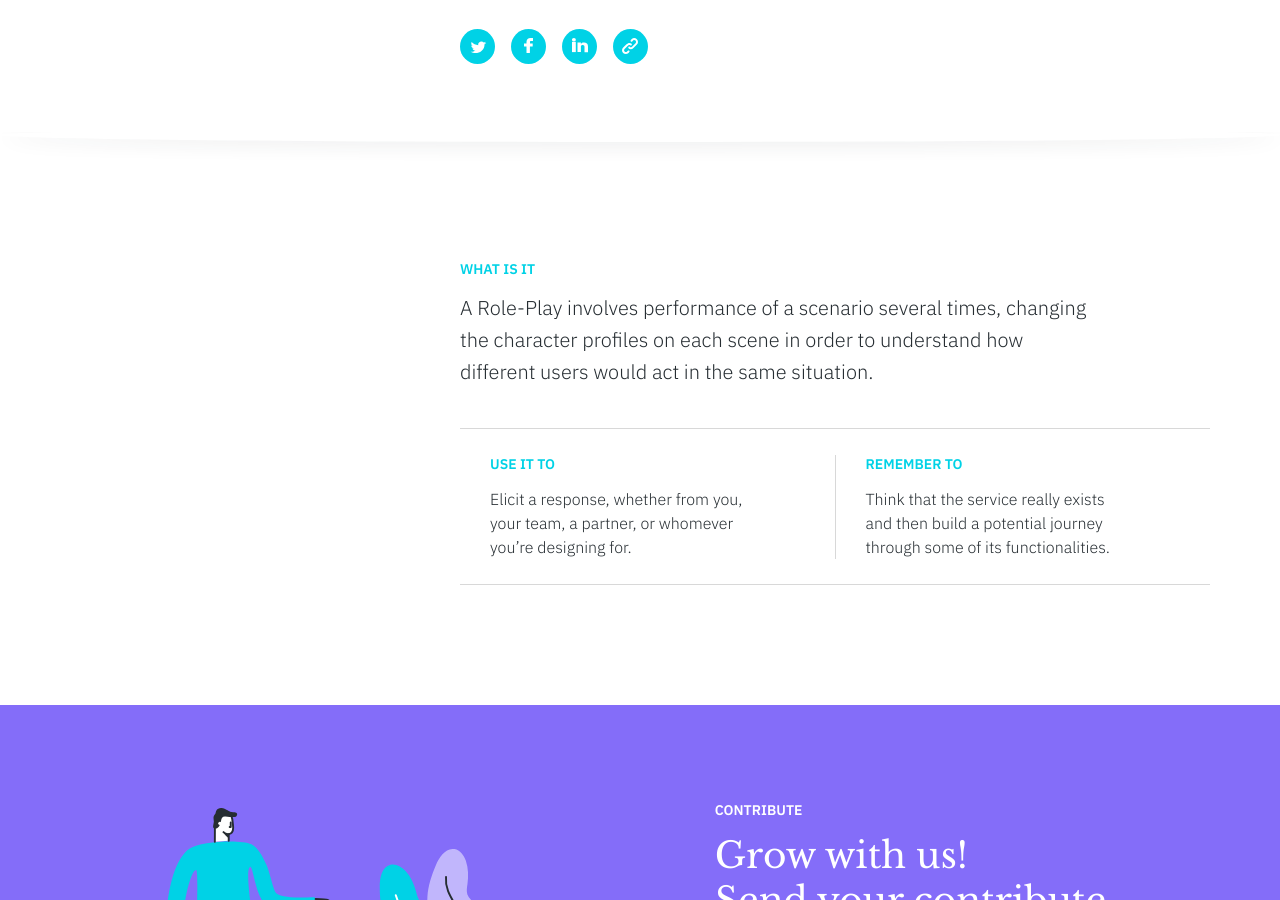
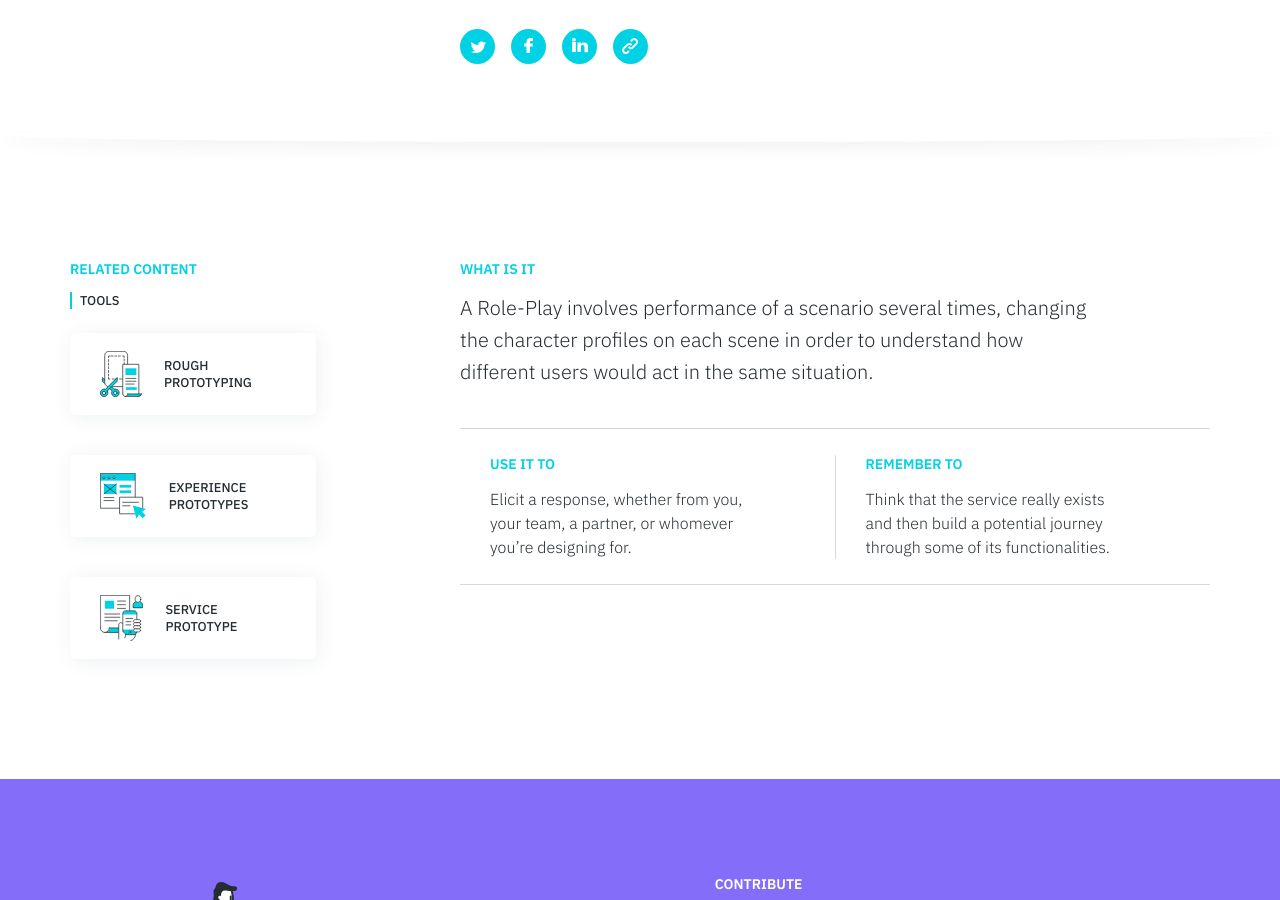
Before and after one commit to service-design-tools/sdt-website, a Jekyll site: the page built from _tools/role-playing.md, in a window 1280 px wide and 900 px high, scrolled down 434 px. Built offline with Jekyll 4.4.1, drawn with Linux system fonts in a browser that asks for light colours.

Commit message:
Update tool “role-playing”

```diff
--- a/_tools/role-playing.md
+++ b/_tools/role-playing.md
@@ -34,7 +34,10 @@ icon: >
   </svg>
 related:
   tips: []
-  tools: []
+  tools:
+    - Rough Prototyping
+    - Experience Prototypes
+    - Service Prototype
 use: >-
   Elicit a response, whether from you, your team, a partner, or whomever you’re
   designing for.
```
